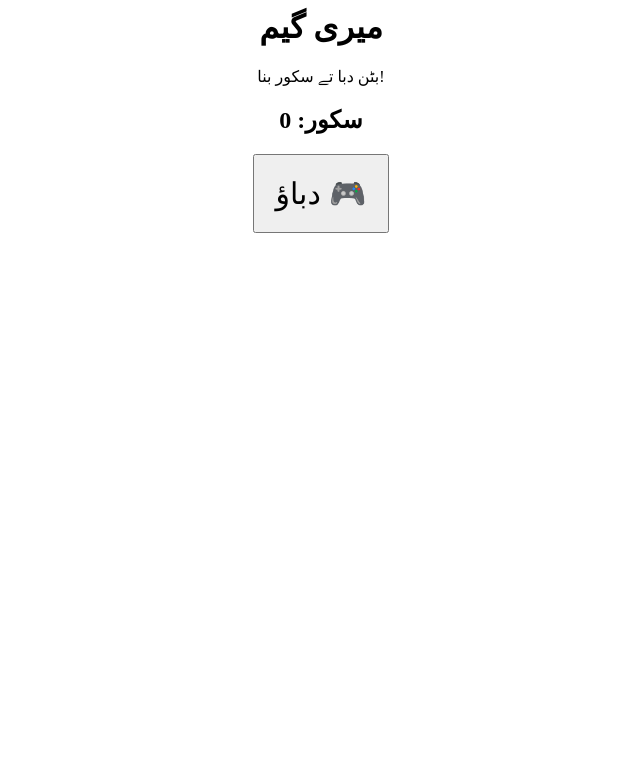
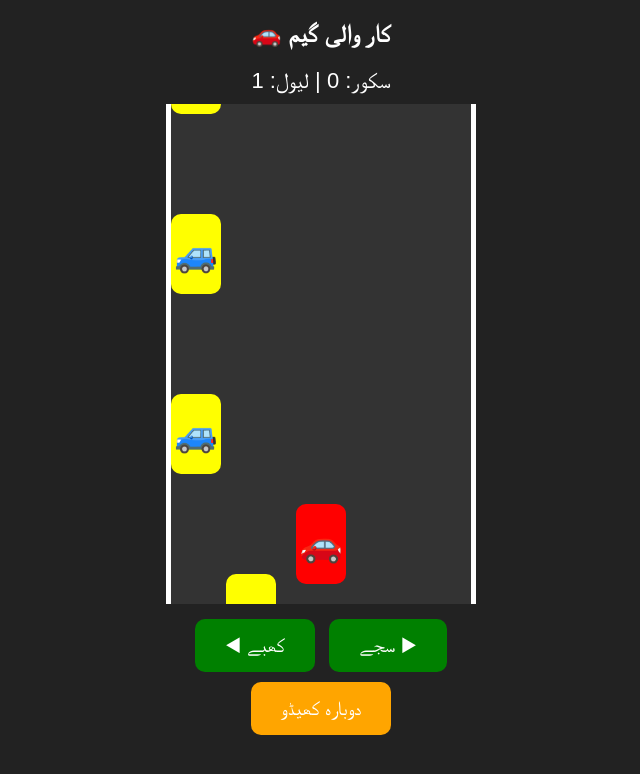
Before and after one commit to habibullah498649-beep/Meri-wabsite, a plain HTML site: page index.html in a window 1280 px wide. Shown: the whole page, without its empty margins (319-959 px from the left). Drawn offline with Linux system fonts and the light colour scheme.

Commit message:
Add car game HTML structure and functionality

```diff
--- a/index.html
+++ b/index.html
@@ -1,6 +1,50 @@
-<h1 style="text-align:center">میری گیم</h1>
-<p style="text-align:center">بٹن دبا تے سکور بنا!</p>
-<h2 style="text-align:center" id="s">سکور: 0</h2>
-<div style="text-align:center">
-<button onclick="s.innerText='سکور: '+(+s.innerText.split(':')[1]+1)" style="font-size:30px;padding:20px">دباؤ 🎮</button>
+<!DOCTYPE html>
+<html lang="ur">
+<head>
+<meta charset="UTF-8">
+<meta name="viewport" content="width=device-width, initial-scale=1.0">
+<title>Car Game</title>
+<style>
+body{margin:0;background:#222;color:white;text-align:center;font-family:sans-serif;overflow:hidden}
+#road{width:300px;height:500px;background:#333;margin:10px auto;position:relative;overflow:hidden;border-left:5px solid white;border-right:5px solid white}
+#mycar{width:50px;height:80px;background:red;position:absolute;bottom:20px;left:125px;border-radius:10px;font-size:35px;line-height:80px}
+.enemy{width:50px;height:80px;background:yellow;position:absolute;top:-100px;border-radius:10px;font-size:35px;line-height:80px;color:black}
+button{padding:15px 30px;font-size:20px;margin:5px;border-radius:10px;border:none;background:green;color:white}
+#score{font-size:22px}
+</style>
+</head>
+<body>
+<h2>🚗 کار والی گیم</h2>
+<div id="score">سکور: 0 | لیول: 1</div>
+<div id="road">
+<div id="mycar">🚗</div>
 </div>
+<button onclick="move(-1)">◀ کھبے</button>
+<button onclick="move(1)">سجے ▶</button>
+<br><button onclick="location.reload()" style="background:orange">دوبارہ کھیڈو</button>
+<script>
+let x=125,score=0,speed=3,level=1;
+let road=document.getElementById('road');
+let mycar=document.getElementById('mycar');
+function move(d){x+=d*30;if(x<0)x=0;if(x>250)x=250;mycar.style.left=x+'px';}
+function makeEnemy(){
+let e=document.createElement('div');
+e.className='enemy';e.innerHTML='🚙';
+e.style.left=Math.floor(Math.random()*5)*55+'px';
+e.style.top='-100px';
+road.appendChild(e);
+let y=-100;
+let t=setInterval(()=>{
+y+=speed;e.style.top=y+'px';
+if(y>500){clearInterval(t);e.remove();score+=10;
+if(score%100==0){level++;speed++;}
+document.getElementById('score').innerText='سکور: '+score+' | لیول: '+level;}
+let mx=x,my=400;
+if(y+80>my && y<my+80 && Math.abs(parseInt(e.style.left)-mx)<45){
+alert('گیم ختم! تیرا سکور: '+score);clearInterval(t);location.reload();}
+},20);
+}
+setInterval(makeEnemy,1200);
+</script>
+</body>
+</html>
```
